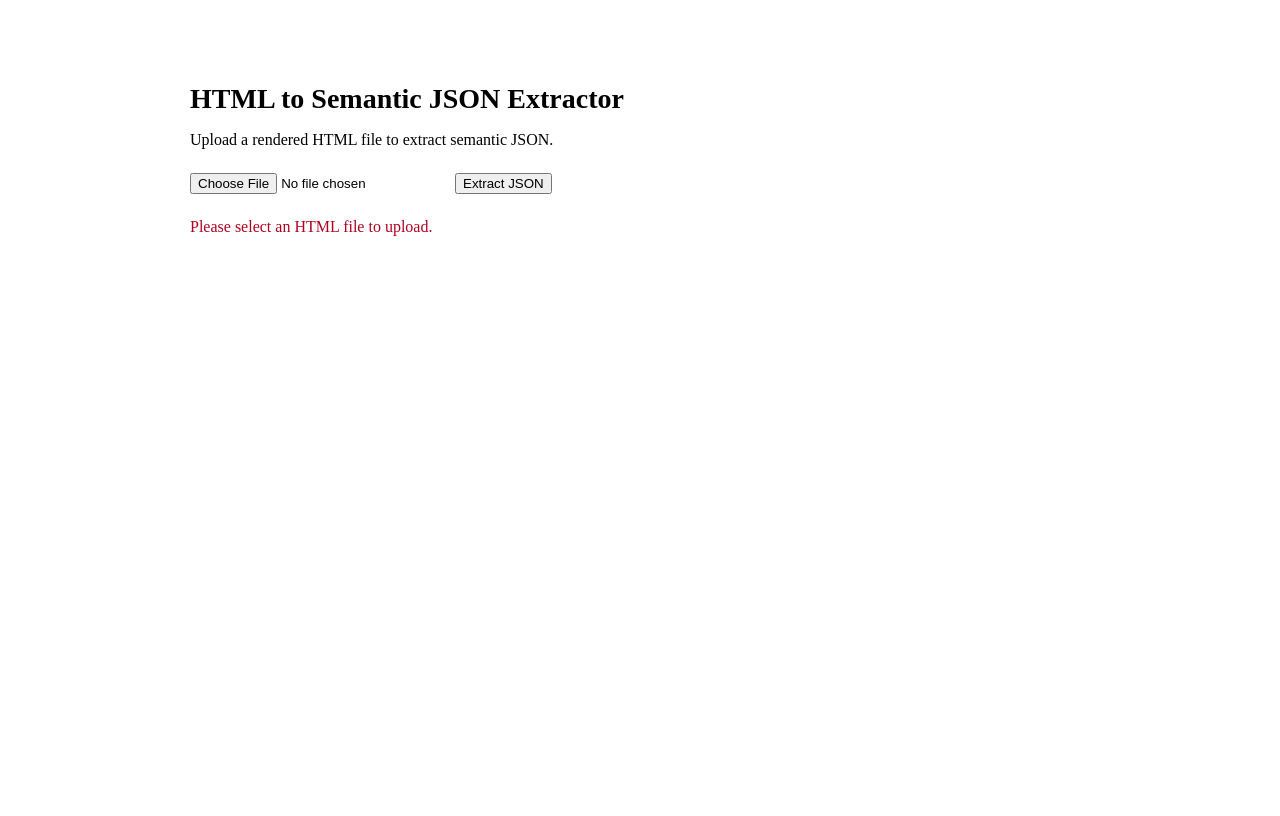
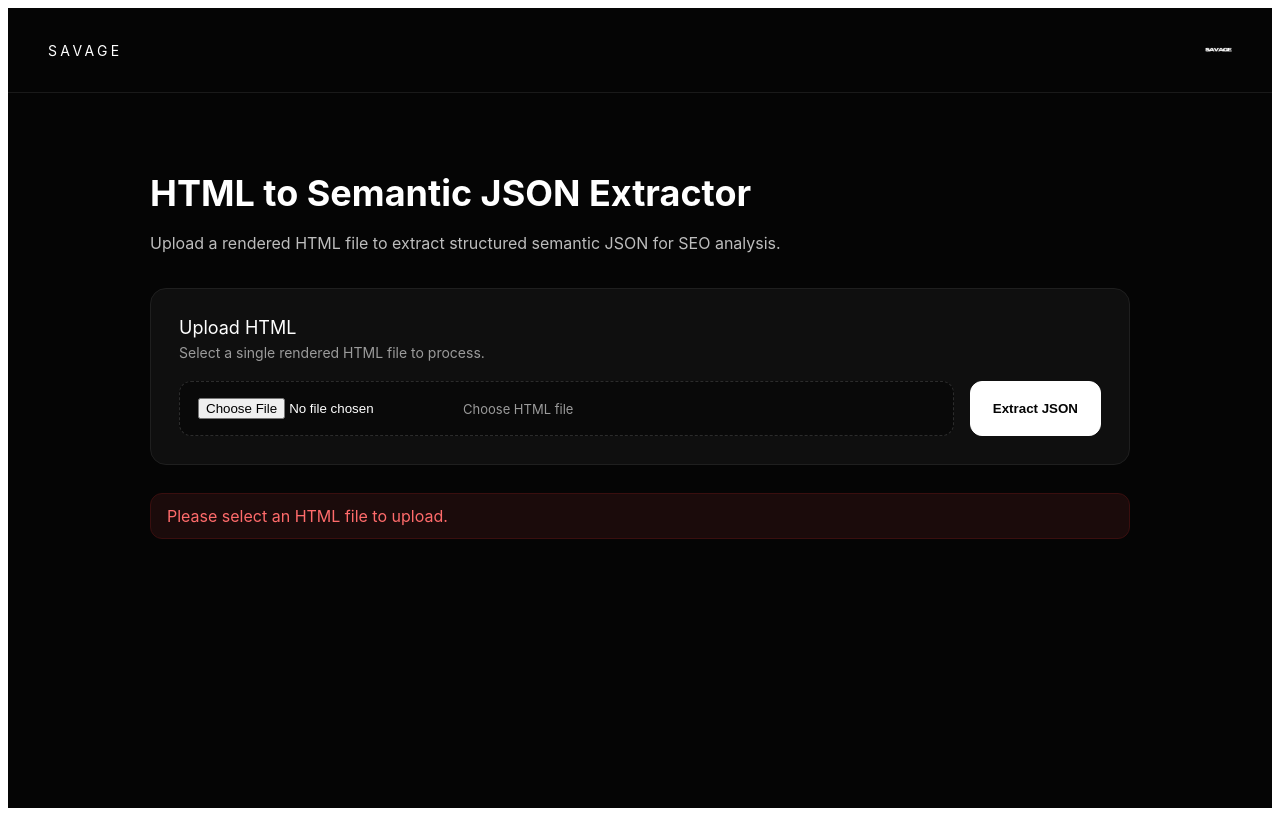
Before and after one commit to hr95savage/html-semantic-json-app, a Next.js app: page / in a window 1280 px wide. Both pictures are taken after a click on the button "Extract JSON". Built offline with nearby package versions, Linux system fonts and the light colour scheme.

Commit message:
Style dark UI with header logo.

```diff
--- a/pages/index.tsx
+++ b/pages/index.tsx
@@ -55,52 +55,164 @@ export default function Home() {
   };
 
   return (
-    <main style={{ maxWidth: 900, margin: "40px auto", padding: 24 }}>
-      <h1 style={{ fontSize: 28, marginBottom: 8 }}>
+    <div
+      style={{
+        minHeight: "100vh",
+        background: "#050505",
+        color: "#ffffff",
+        fontFamily: "Inter, system-ui, sans-serif"
+      }}
+    >
+      <header
+        style={{
+          display: "flex",
+          alignItems: "center",
+          justifyContent: "space-between",
+          padding: "28px 40px",
+          borderBottom: "1px solid #1a1a1a"
+        }}
+      >
+        <div style={{ fontSize: 14, letterSpacing: "0.24em" }}>SAVAGE</div>
+        <img
+          src="/logo.png"
+          alt="Savage"
+          style={{ height: 28, objectFit: "contain" }}
+        />
+      </header>
+
+      <main style={{ maxWidth: 980, margin: "0 auto", padding: "48px 24px" }}>
+        <section style={{ marginBottom: 32 }}>
+          <h1 style={{ fontSize: 36, marginBottom: 12 }}>
             HTML to Semantic JSON Extractor
           </h1>
-      <p style={{ marginBottom: 24 }}>
-        Upload a rendered HTML file to extract semantic JSON.
+          <p style={{ color: "#bdbdbd", maxWidth: 640, lineHeight: 1.6 }}>
+            Upload a rendered HTML file to extract structured semantic JSON for
+            SEO analysis.
           </p>
+        </section>
 
-      <form onSubmit={handleSubmit} style={{ marginBottom: 24 }}>
+        <section
+          style={{
+            background: "#0f0f0f",
+            border: "1px solid #1f1f1f",
+            borderRadius: 16,
+            padding: 28,
+            marginBottom: 28
+          }}
+        >
+          <div style={{ marginBottom: 20 }}>
+            <div style={{ fontSize: 18, marginBottom: 6 }}>Upload HTML</div>
+            <div style={{ color: "#9b9b9b", fontSize: 14 }}>
+              Select a single rendered HTML file to process.
+            </div>
+          </div>
+
+          <form onSubmit={handleSubmit} style={{ display: "flex", gap: 16 }}>
+            <label
+              style={{
+                flex: 1,
+                background: "#090909",
+                border: "1px dashed #2c2c2c",
+                padding: "16px 18px",
+                borderRadius: 12,
+                display: "flex",
+                alignItems: "center",
+                gap: 12
+              }}
+            >
               <input
                 type="file"
                 accept=".html,text/html"
                 onChange={(event) => setFile(event.target.files?.[0] ?? null)}
+                style={{ color: "#ffffff" }}
               />
+              <span style={{ color: "#9b9b9b", fontSize: 13 }}>
+                {file ? file.name : "Choose HTML file"}
+              </span>
+            </label>
+
             <button
               type="submit"
-          style={{ marginLeft: 12 }}
               disabled={loading}
+              style={{
+                padding: "14px 22px",
+                borderRadius: 12,
+                border: "1px solid #ffffff",
+                background: loading ? "#222222" : "#ffffff",
+                color: loading ? "#bdbdbd" : "#050505",
+                fontWeight: 600,
+                cursor: loading ? "not-allowed" : "pointer"
+              }}
             >
-          {loading ? "Extracting..." : "Extract JSON"}
+              {loading ? "Processing..." : "Extract JSON"}
             </button>
           </form>
+        </section>
 
         {error && (
-        <div style={{ color: "#b00020", marginBottom: 16 }}>{error}</div>
+          <div
+            style={{
+              color: "#ff6b6b",
+              background: "#1b0b0b",
+              border: "1px solid #3a0f0f",
+              borderRadius: 12,
+              padding: "12px 16px",
+              marginBottom: 18
+            }}
+          >
+            {error}
+          </div>
         )}
 
         {result && (
-        <>
-          <button onClick={downloadJson} style={{ marginBottom: 12 }}>
+          <section
+            style={{
+              background: "#0f0f0f",
+              border: "1px solid #1f1f1f",
+              borderRadius: 16,
+              padding: 24
+            }}
+          >
+            <div
+              style={{
+                display: "flex",
+                justifyContent: "space-between",
+                alignItems: "center",
+                marginBottom: 12
+              }}
+            >
+              <div style={{ fontSize: 16 }}>Output</div>
+              <button
+                onClick={downloadJson}
+                style={{
+                  border: "1px solid #ffffff",
+                  background: "transparent",
+                  color: "#ffffff",
+                  padding: "8px 14px",
+                  borderRadius: 10,
+                  cursor: "pointer"
+                }}
+              >
                 Download JSON
               </button>
+            </div>
             <pre
               style={{
-              background: "#f5f5f5",
+                background: "#080808",
+                borderRadius: 12,
                 padding: 16,
-              borderRadius: 6,
                 maxHeight: 520,
                 overflow: "auto",
-              whiteSpace: "pre-wrap"
+                whiteSpace: "pre-wrap",
+                color: "#eaeaea",
+                border: "1px solid #1f1f1f"
               }}
             >
               {result}
             </pre>
-        </>
+          </section>
         )}
       </main>
+    </div>
   );
 }
```
Also changed, not shown: public/logo.png (added). Lines whose indentation alone changed are shown as unchanged.
